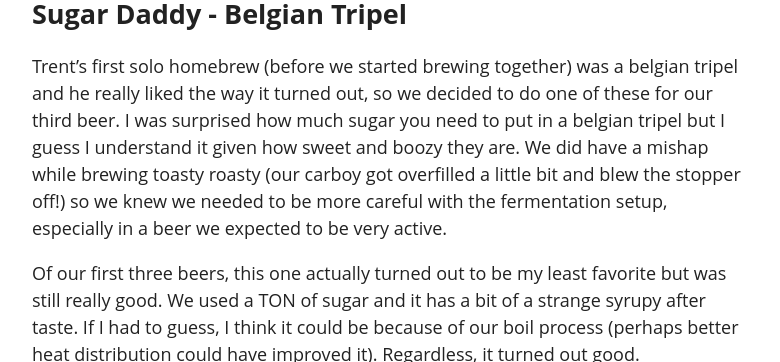
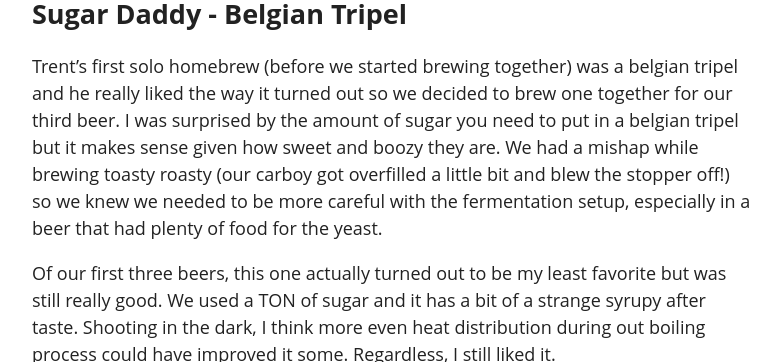
Before and after one commit to brentwalther/brentwalther.github.io, a Jekyll site: the page built from _posts/2020-06-26-tree-service-home-brewing-first-three.md, in a window 1280 px wide and 900 px high, scrolled down 3638 px, cut to the strip 206-568 px from the top of the window. Shown: the whole strip, without its empty margins (248-1028 px from the left). Built offline with Jekyll 4.4.1, drawn with Linux system fonts in a browser that asks for light colours; some web fonts are replaced; some of the changed text lies outside the part shown.

Commit message:
Spelling/grammar corrections for the homebrewing article.

```diff
--- a/_posts/2020-06-26-tree-service-home-brewing-first-three.md
+++ b/_posts/2020-06-26-tree-service-home-brewing-first-three.md
@@ -60,7 +60,7 @@
 
 ## Toasty Roasty - Imperial Stout w/ Coffee {#toasty-roasty}
 
-After doing something really hoppy for our first brew, we wanted to switch and do something dark. We went with the ingredient kit again but an imperial stout caught our eye. I was interested in trying something with fewer hops and a stronger grain flavor so it worked out perfectly.
+After doing something really hoppy for our first brew, we wanted to switch and do something dark. We went with the ingredient kit again - this time an imperial stout caught our eye. I was interested in trying something with fewer hops and a stronger grain flavor.
 
 This stout used Cara Munich Dark, Black Barley, and Chocolate Wheat grains and was finished off with some mild Columbus hops. Trent also does his own coffee roasting so he roasted some fresh coffee (Yemen Mokha Harasi), coarsely ground the beans, and put it in the carboy while fermenting. It turned out really incredible.
 
@@ -85,9 +85,9 @@
 
 ## Sugar Daddy - Belgian Tripel {#sugar-daddy}
 
-Trent's first solo homebrew (before we started brewing together) was a belgian tripel and he really liked the way it turned out, so we decided to do one of these for our third beer. I was surprised how much sugar you need to put in a belgian tripel but I guess I understand it given how sweet and boozy they are. We did have a mishap while brewing toasty roasty (our carboy got overfilled a little bit and blew the stopper off!) so we knew we needed to be more careful with the fermentation setup, especially in a beer we expected to be very active.
+Trent's first solo homebrew (before we started brewing together) was a belgian tripel and he really liked the way it turned out so we decided to brew one together for our third beer. I was surprised by the amount of sugar you need to put in a belgian tripel but it makes sense given how sweet and boozy they are. We had a mishap while brewing toasty roasty (our carboy got overfilled a little bit and blew the stopper off!) so we knew we needed to be more careful with the fermentation setup, especially in a beer that had plenty of food for the yeast.
 
-Of our first three beers, this one actually turned out to be my least favorite but was still really good. We used a TON of sugar and it has a bit of a strange syrupy after taste. If I had to guess, I think it could be because of our boil process (perhaps better heat distribution could have improved it). Regardless, it turned out good.
+Of our first three beers, this one actually turned out to be my least favorite but was still really good. We used a TON of sugar and it has a bit of a strange syrupy after taste. Shooting in the dark, I think more even heat distribution during out boiling process could have improved it some. Regardless, I still liked it.
 
 <figure>
   <img alt="The tripel during the boil. Very foamy!" src="/img/sugar_daddy_boil.jpg" />
```
Also changed, not shown: other parts of _posts/2020-06-26-tree-service-home-brewing-first-three.md (+1 -1 lines).
